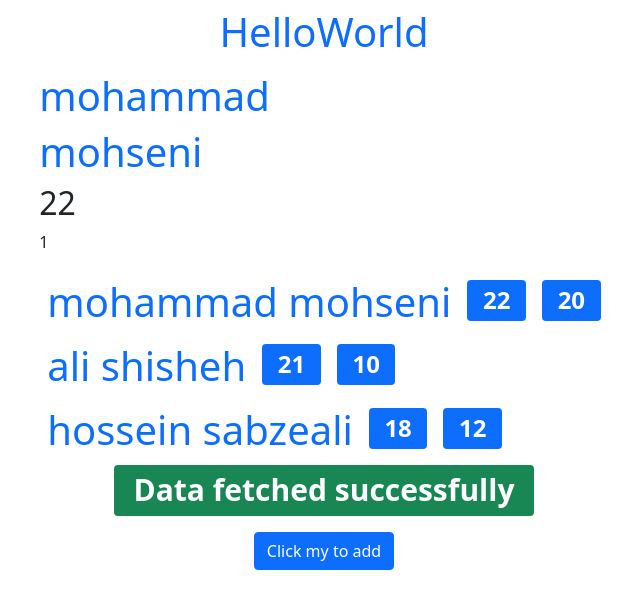
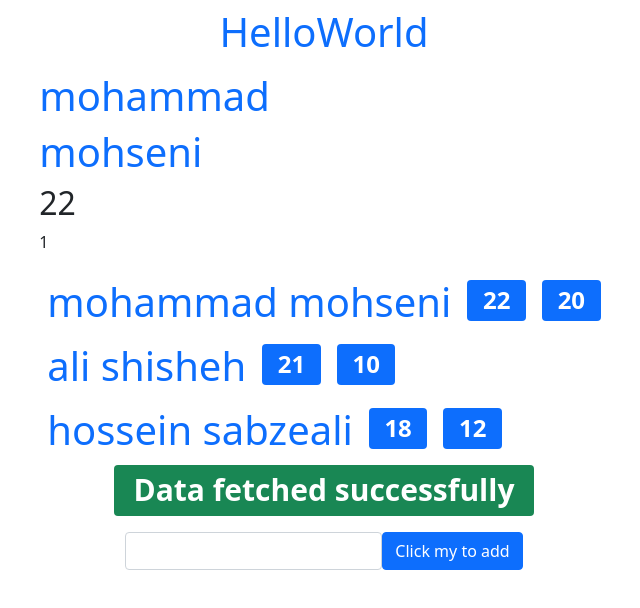
Before and after one commit to mohammad468/start-typescript, a React (Create React App) app: page / in a window 1280 px wide. Shown: the top 608 px of the page, without its empty margins (316-956 px from the left). Built offline with nearby package versions, Linux system fonts and the light colour scheme.

Commit message:
اینپوت ها و گرفتن اطلاعات آن

```diff
--- a/src/App.tsx
+++ b/src/App.tsx
@@ -4,6 +4,7 @@ import ButtonComponent from "./components/ButtonComponent";
 
 // ?components
 import Greet from "./components/Greet";
+import InputComponent from "./components/InputComponent";
 
 const App: React.FC = () => {
   const myData = {
@@ -27,6 +28,10 @@ const App: React.FC = () => {
         />
       </div>
       <div className="d-flex justify-content-center my-2">
+        <InputComponent
+          value=""
+          changeHandler={(event) => console.log(event)}
+        />
         <ButtonComponent
           clickHandler={(event, id) => {
             console.log("button clicked", event, id);
--- /dev/null
+++ b/src/components/InputComponent.tsx
@@ -0,0 +1,20 @@
+import React, { ChangeEvent } from "react";
+import { FormControl } from "react-bootstrap";
+
+interface inputProps {
+  value: string | number;
+  changeHandler: (event: React.ChangeEvent<HTMLInputElement>) => void;
+}
+
+function InputComponent(props: inputProps) {
+  const inputChangeHandler = (event: React.ChangeEvent<HTMLInputElement>) => {
+    console.log(event);
+  };
+  return (
+    <div>
+      <FormControl value={props.value} onChange={props.changeHandler} />
+    </div>
+  );
+}
+
+export default InputComponent;
```
